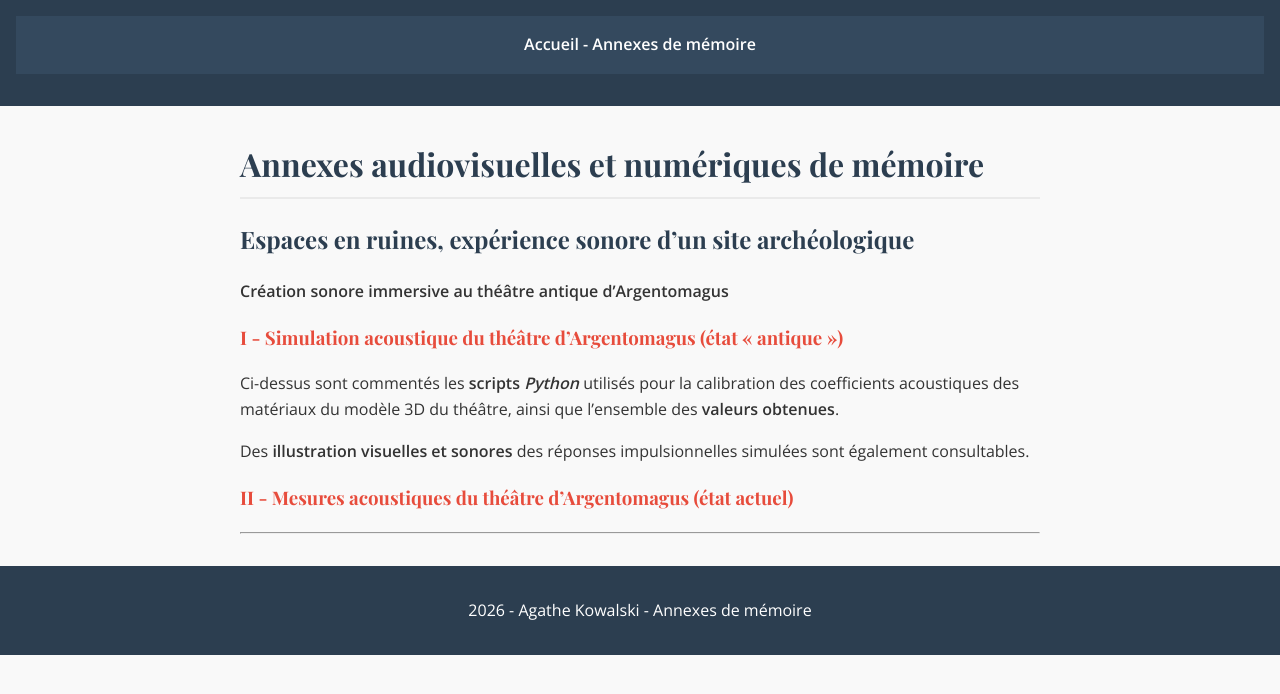
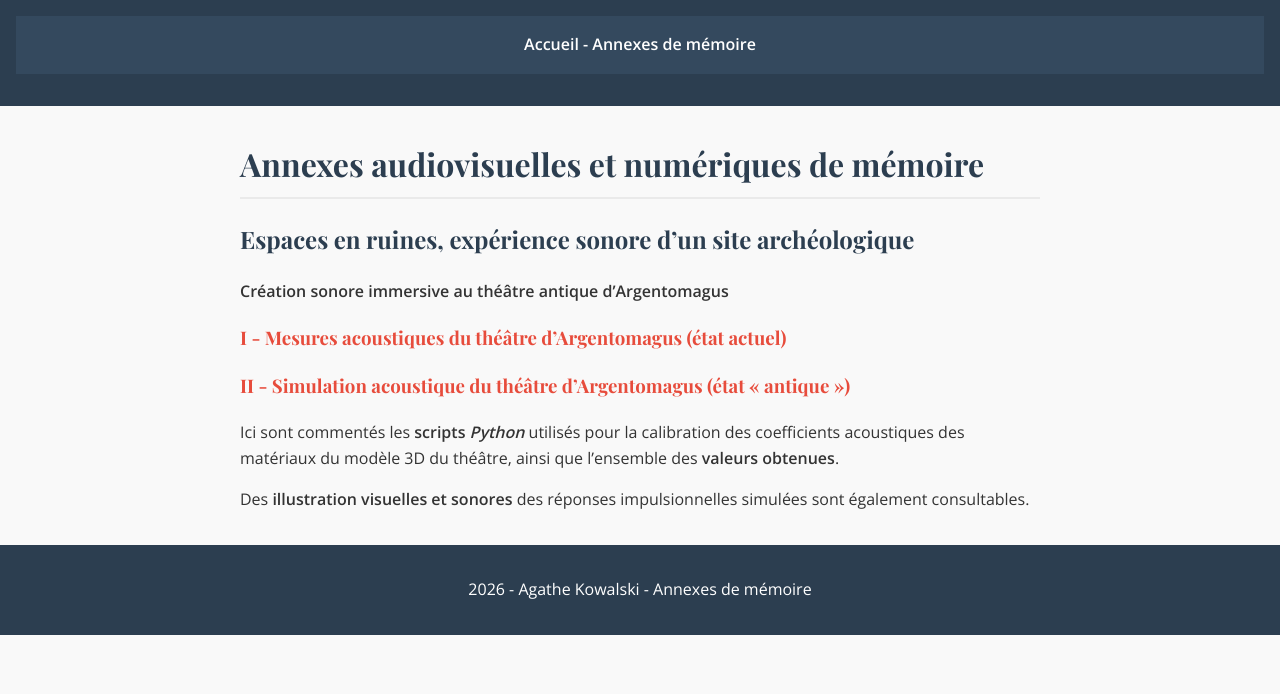
Before and after one commit to agathekowalski/ensll_memoire_p2026, a Jekyll site: the page built from index.md, in a window 1280 px wide. Shown: the top 694 px of the page. Built offline with Jekyll 4.4.1, drawn with Linux system fonts in a browser that asks for light colours.

Commit message:
Update index.md

```diff
--- a/index.md
+++ b/index.md
@@ -9,16 +9,12 @@ title: acceuil
 
 **Création sonore immersive au théâtre antique d’Argentomagus**
 
-### [I - Simulation acoustique du théâtre d’Argentomagus (état « antique »)](simulations/)
 
-Ci-dessus sont commentés les **scripts _Python_** utilisés pour la calibration des coefficients acoustiques
+### [I - Mesures acoustiques du théâtre d'Argentomagus (état actuel)](mesures/)
+
+### [II - Simulation acoustique du théâtre d’Argentomagus (état « antique »)](simulations/)
+
+Ici sont commentés les **scripts _Python_** utilisés pour la calibration des coefficients acoustiques
 des matériaux du modèle 3D du théâtre, ainsi que l'ensemble des **valeurs obtenues**.
 
  Des **illustration visuelles et sonores** des réponses impulsionnelles simulées sont également consultables.
-
-
-
-### [II - Mesures acoustiques du théâtre d'Argentomagus (état actuel)](mesures/)
-
-
----
```
